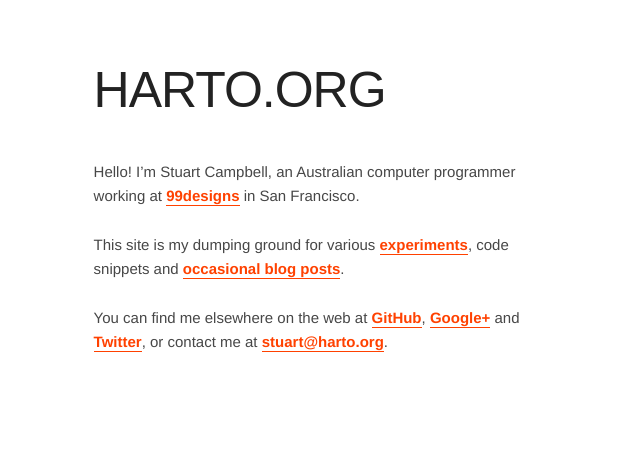
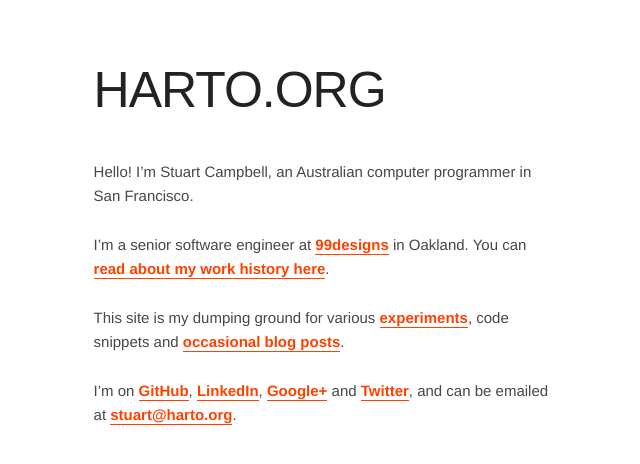
Before and after one commit to harto/hey-stu.art, a Jekyll site: the page built from src/index.md, in a window 1280 px wide. Shown: the top 464 px of the page, without its empty margins (316-956 px from the left). Built offline with Jekyll 4.4.1, drawn with Linux system fonts in a browser that asks for light colours; some web fonts are replaced.

Commit message:
Link to work-related stuff from homepage

```diff
--- a/src/index.md
+++ b/src/index.md
@@ -3,20 +3,21 @@ layout: default
 title: Welcome
 ---
 
-Hello! I'm Stuart Campbell, an Australian computer programmer working at
-[99designs][99d] in San Francisco.
+Hello! I'm Stuart Campbell, an Australian computer programmer in San Francisco.
 
-This site is my dumping ground for various [experiments](/junk), code snippets
-and [occasional blog posts](/blog).
+I'm a senior software engineer at [99designs][99d] in Oakland. You can [read
+about my work history here](/work/).
 
-You can find me elsewhere on the web at [GitHub][gh], [Google+][g+] and
-[Twitter][twitter], or contact me at [stuart@harto.org][email].
+This site is my dumping ground for various [experiments](/junk/), code snippets
+and [occasional blog posts](/blog/).
+
+I'm on [GitHub][gh], [LinkedIn][li], [Google+][g+] and [Twitter][twitter],
+and can be emailed at [stuart@harto.org][email].
+
 
  [99d]: https://99designs.com/
  [gh]: https://github.com/harto
+ [li]: https://www.linkedin.com/in/stuartwcampbell
  [g+]: https://plus.google.com/108273519529459141386
  [twitter]: https://twitter.com/stuart_harto
  [email]: mailto:stuart@harto.org
-
- [mc]: http://soundcloud.com/midnight-caller
- [ww]: http://whitewoodsband.wordpress.com/
```
